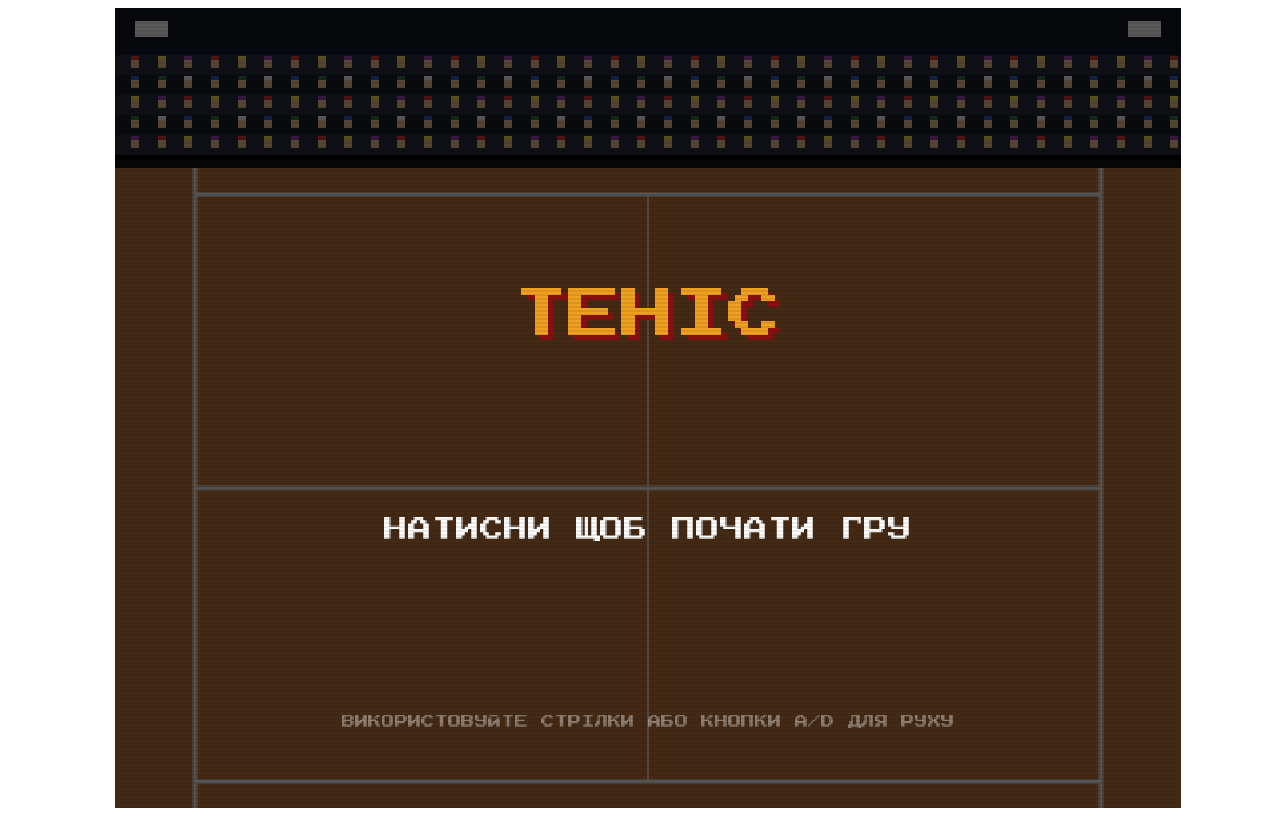
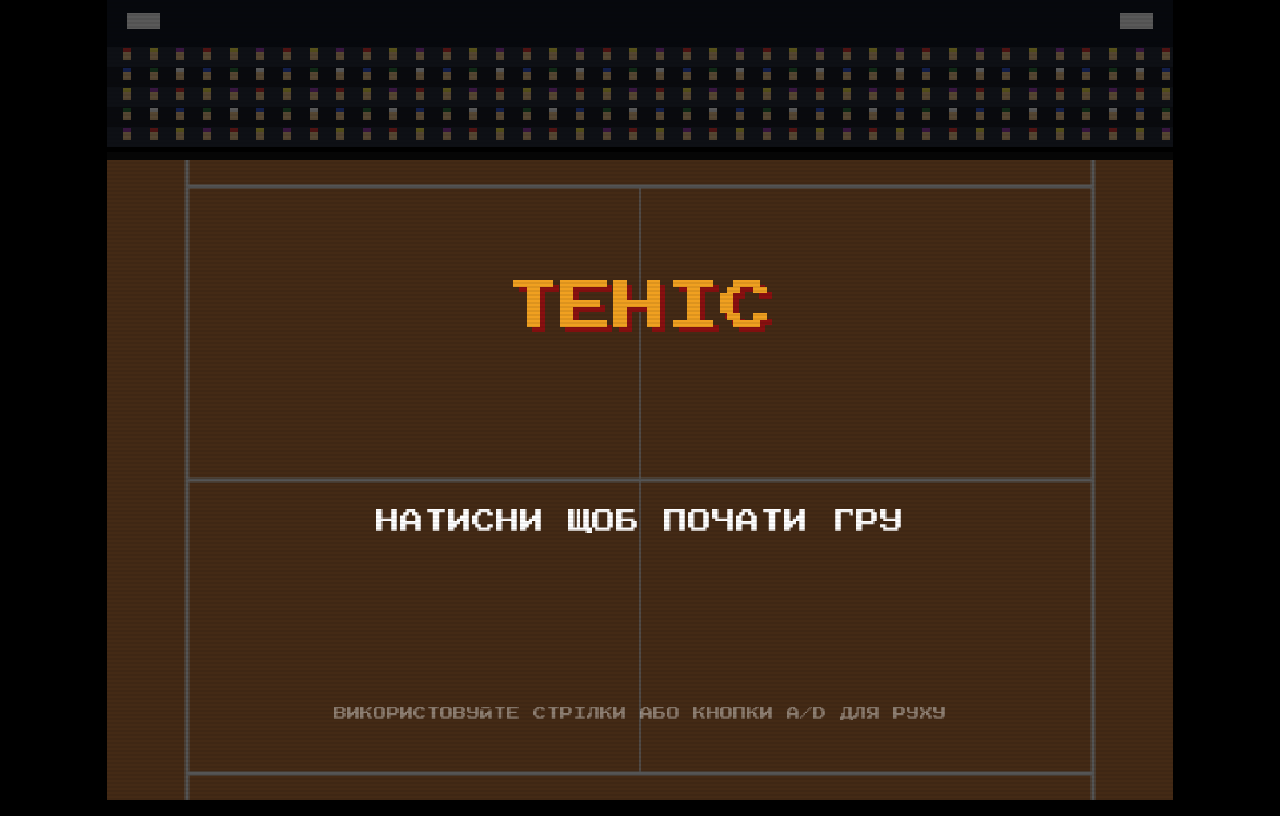
Before and after one commit to faxxt21/Tennis, a plain HTML site: page index.html in a window 1280 px wide. Drawn offline with Linux system fonts and the light colour scheme.

Commit message:
4
Refactor styles for game and scan elements to improve layout.

```diff
--- a/styles.css
+++ b/styles.css
@@ -1,19 +1,41 @@
+* {
+  margin: 0;
+  padding: 0;
+  box-sizing: border-box;
+}
+
+html,
+body {
+  width: 100%;
+  height: 100%;
+  background: #000000;
+  overflow: hidden;
+  font-family: "Press Start 2P", monospace;
+  touch-action: none;
+  user-select: none;
+  -webkit-user-select: none;
+  -webkit-tap-highlight-color: transparent;
+}
+
 #wrap {
   position: relative;
   width: 100vw;
   height: 100vh;
-  display: flex;
-  align-items: center;
-  justify-content: center;
   overflow: hidden;
+}
+
+#game, #scan {
+  position: absolute;
+  top: 50%;
+  left: 50%;
+  transform: translate(-50%, -50%);
+
+  min-width: 0;
+  min-height: 0;
 }
 
 #game {
   display: block;
-  max-width: 100%;
-  max-height: 100%;
-  object-fit: contain;
-
   image-rendering: pixelated;
   image-rendering: -moz-crisp-edges;
   image-rendering: crisp-edges;
@@ -21,15 +43,8 @@
 }
 
 #scan {
-  position: absolute;
-  top: 50%;
-  left: 50%;
-  transform: translate(-50%, -50%);
-  max-width: 100%;
-  max-height: 100%;
   pointer-events: none;
   mix-blend-mode: multiply;
-
   background: repeating-linear-gradient(
     to bottom,
     rgba(0, 0, 0, 0) 0,
```
